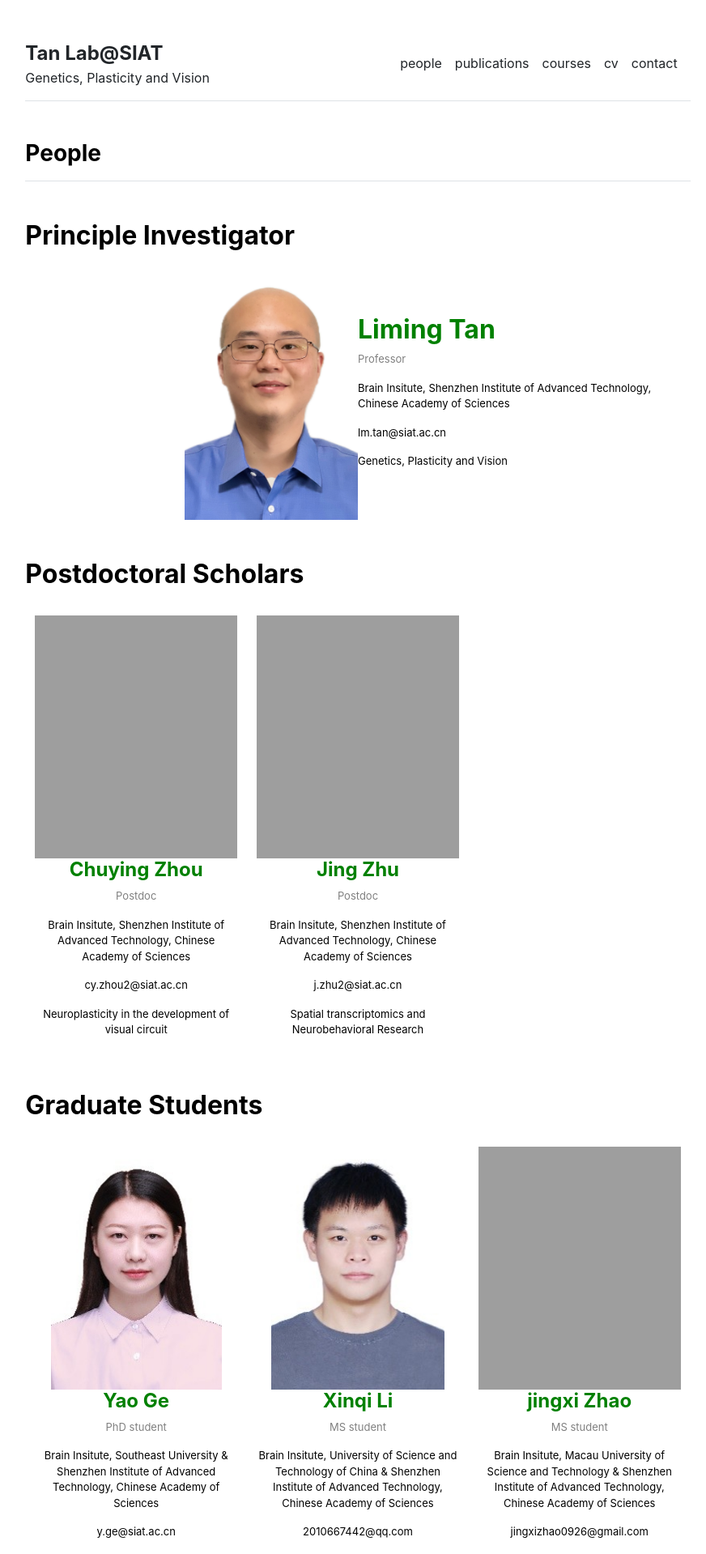
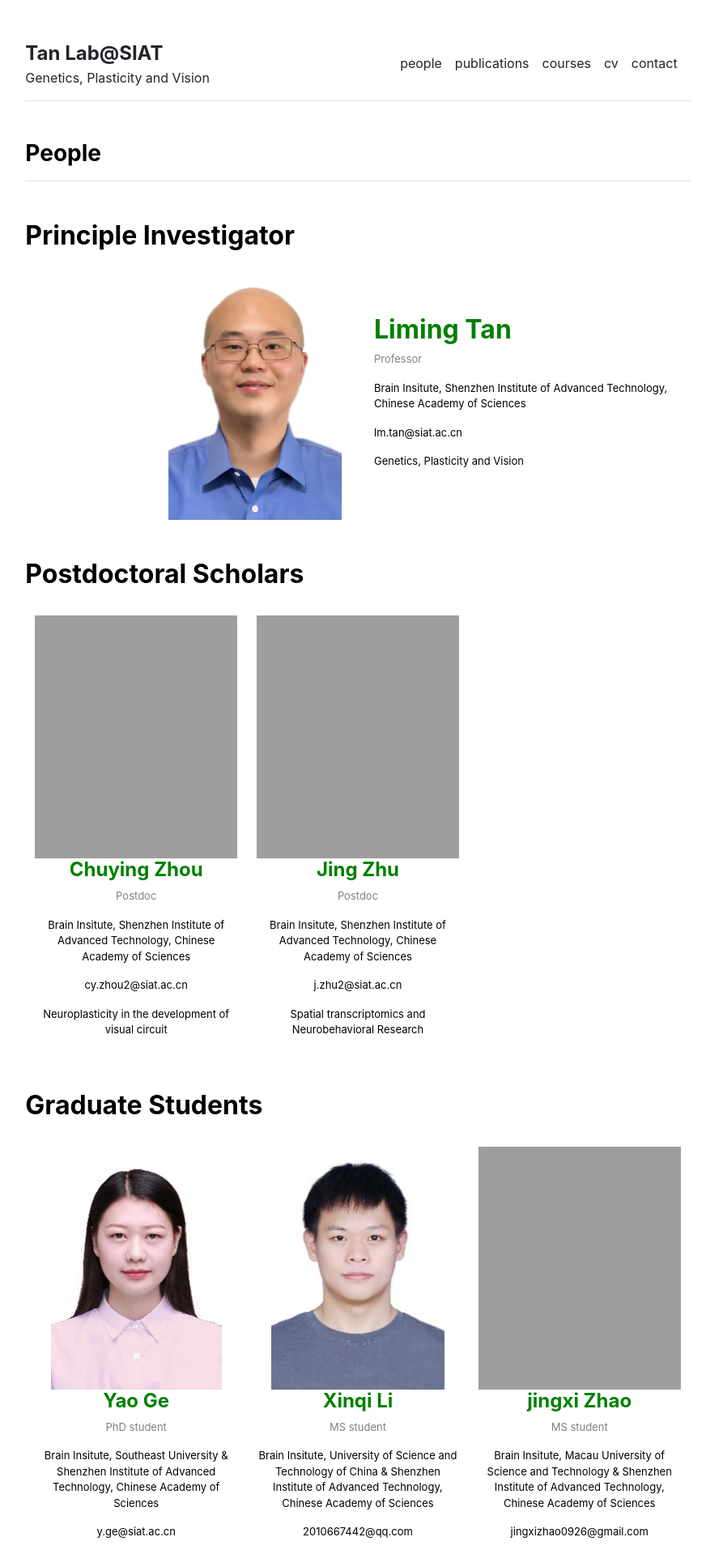
Before and after one commit to Tan-Lab-SIAT/lab-homepage, a Jekyll site: the page built from people.md, in a window 1280 px wide. Shown: the top 1919 px of the page at 81% size, without its empty margins (198-1070 px from the left). Built offline with Jekyll 4.4.1, drawn with Linux system fonts in a browser that asks for light colours.

Commit message:
Update people.html

```diff
--- a/_layouts/people.html
+++ b/_layouts/people.html
@@ -23,11 +23,11 @@ layout: default
   {% for person in piGroup.items %}
     <div class="row g-0 mb-5 justify-content-center align-items-center">
       <!-- 左侧：照片区域，右对齐 -->
-      <div class="col-md-6 text-end">
+      <div class="col-md-6 text-end" style="padding-right: 20px;">
         <img src="{{ site.github.url }}/{{ person.image }}" alt="{{ person.name }}" class="img-fluid" style="height:300px; width:auto; margin: auto;">
       </div>
       <!-- 右侧：详细信息 -->
-      <div class="col-md-6 text-start">
+      <div class="col-md-6 text-start" style="padding-left: 20px;">
         <h1 style="color: green; font-weight: bold; font-size: 2em;">{{ person.name }}</h1>
         <p style="color: grey; font-size: small;">{{ person.title }}</p>
         <p style="color: black; font-size: small;">{{ person.department }}, {{ person.institution }}</p>
```
